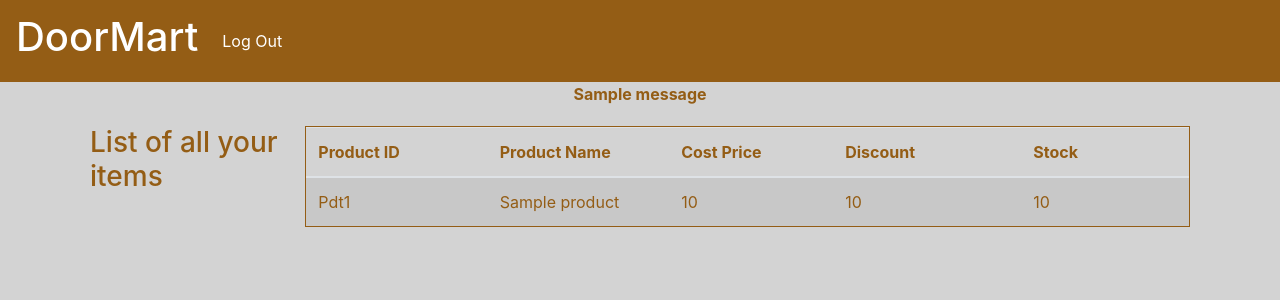
After one commit to jod35/shop, a Flask app: page /all in a window 1280 px wide. The commit adds this page. Shown: the top 300 px of the page. Run offline with Flask 2, Linux system fonts and the light colour scheme; a user stored in the database is signed in; tables that the repository leaves empty hold one stand-in row (values such as "Sample post"); one stand-in notice (Sample message) is shown; some libraries are stand-ins or nearby versions.

Commit message:
now we have a functioning dashboard

```diff
--- a/shop/static/css/main.css
+++ b/shop/static/css/main.css
@@ -72,6 +72,9 @@ td{
     width: 600px;
     color: #945d15;
 }
+.all{
+    border: #945d15 solid 1px;
+}
  .list-group{
     width: 100%;
 }
--- /dev/null
+++ b/shop/templates/all.html
@@ -0,0 +1,40 @@
+{% extends 'layout.html' %}
+{% block body %}
+{%with messages =get_flashed_messages()%}
+{% if messages %}
+   {% for message in messages %}
+       <center>
+           <div class="flash">
+               {{ message }}
+           </div>
+       </center>
+   {% endfor %}
+{% endif %}
+{%endwith%}
+<div class="container">
+        <h3 style="color: #945d15">List of all your items</h3>
+
+    <table class="table table-striped table-inverse table-responsive all">
+        <thead class="thead-inverse">
+            <tr>
+                <th>Product ID</th>
+                <th>Product Name</th>
+                <th>Cost Price</th>
+                <th>Discount</th>
+                <th>Stock</th>
+            </tr>
+            </thead>
+            <tbody>
+                {% for product in products %}
+                <tr>
+                    <td scope="row">Pdt{{ product.product_id }}</td>
+                    <td>{{product.prod_name}}</td>
+                    <td>{{ product.selling_price }}</td>
+                    <td>{{product.cost_price}}</td>
+                    <td>{{product.stock}}</td>
+                </tr>
+                {% endfor %}
+            </tbody>
+    </table>
+</div>
+{% endblock body %}
--- a/shop/templates/index.html
+++ b/shop/templates/index.html
@@ -20,7 +20,7 @@
             <tbody>
                 <tr>
                     <td scope="row"></td>
-                    <td>How many items?</td>
+                    <td>{{count}} Products In Your Stock</td>
 
                 </tr>
             </tbody>
--- a/shop/views.py
+++ b/shop/views.py
@@ -6,7 +6,12 @@ from shop.forms import SignUpForm,LoginForm
 
 @app.route('/')
 def index():
-   return render_template('index.html')
+   products=Product.query.filter_by(seller=current_user)
+   count =0
+
+   for i in products:
+      count +=1
+   return render_template('index.html',count=count)
 
 @app.route('/products')
 def products_page():
@@ -68,6 +73,10 @@ def add_product():
    disc=selling_price * d
    final_price=selling_price -disc
 
+   product=Product.query.filter_by(prod_name=prod_name).first()
+   if product:
+      flash("Duplicate Record Found")
+      return redirect(url_for('products_page'))
    new_product=Product(
       prod_name=prod_name,
       cost_price=cost_price,
@@ -77,6 +86,20 @@ def add_product():
       prod_type=prod_type,
       seller=current_user
    )
-   db.session.add(new_product)
-   db.session.commit()
-   return redirect(url_for('add_product'))
+   try:
+
+      db.session.add(new_product)
+      db.session.commit()
+      flash("Product Added Successfully")
+      return redirect(url_for('products_page'))
+
+   except:
+      flash("Product not added")
+
+
+@app.route('/all')
+def all_products():
+   products=Product.query.filter_by(seller=current_user).all()
+   if not products:
+      flash("There are no products at all.")
+   return render_template('all.html',products=products)
```
Also changed, not shown: shop/templates/products.html (+12 -1 lines).
